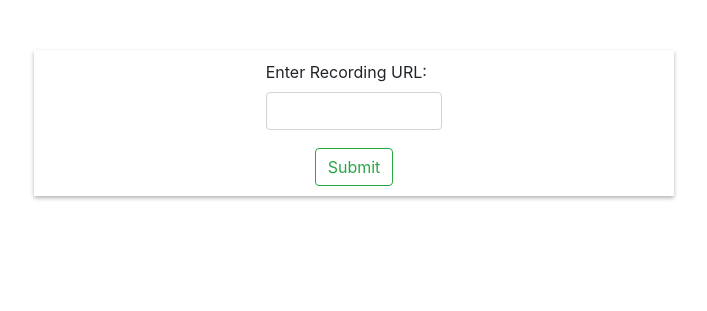
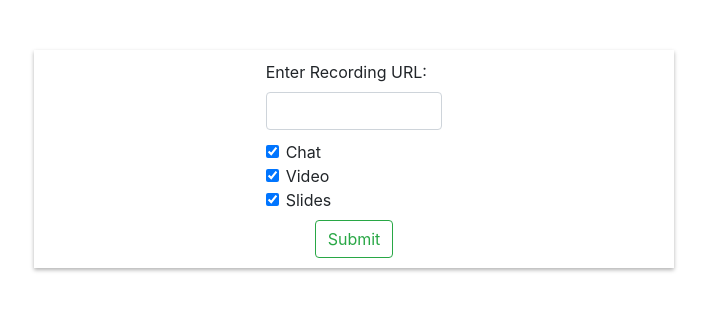
Before and after one commit to fossasia/bbb-download, a Flask app: page / in a window 1280 px wide. Shown: the part 57-368 px from the top of the page, without its empty margins (286-993 px from the left). Run offline with Flask 2, Linux system fonts and the light colour scheme; some libraries are stand-ins or nearby versions.

Commit message:
feat: provide user option to download chat/video/slides

```diff
--- a/backend/app.py
+++ b/backend/app.py
@@ -84,7 +84,7 @@ def download(session, base_url, base_dir, file_name, stream=False, force=False):
             fi.write(res.content)
 
 
-def download_meeting(url: str, meeting_id: str, max_workers: int = 16):
+def download_meeting(url: str, meeting_id: str, max_workers: int = 16, chat: bool = True, video: bool = True, slides: bool = True):
     base_dir = path.join("presentation", meeting_id)
     if not path.isdir(base_dir):
         makedirs(base_dir)
@@ -118,8 +118,8 @@ def download_meeting(url: str, meeting_id: str, max_workers: int = 16):
     typer.echo(typer.style("BBB Recording has been downloaded!", fg=typer.colors.GREEN))
 
 
-def main(url: str, meeting_id: str, max_workers: int = 16):
-    download_meeting(url, meeting_id, max_workers=max_workers)
+def main(url: str, meeting_id: str, max_workers: int = 16, chat: bool = True, video: bool = True, slides: bool = True):
+    download_meeting(url, meeting_id, max_workers=max_workers, chat=chat, video=video, slides=slides)
     createZIPAndDeleteFiles(meeting_id)
 
 def loopOverFiles(dirName: str, zipObj):
--- a/backend/templates/index.html
+++ b/backend/templates/index.html
@@ -107,6 +107,25 @@
         <input type="text" class="form-control" id="server" name="server" required="true" />
       </div>
 
+      <div class="form-check">
+        <input class="form-check-input" type="checkbox" value="" id="chat" name="chat" value="True" checked>
+        <label class="form-check-label" for="chat">
+          Chat
+        </label>
+      </div>
+      <div class="form-check">
+        <input class="form-check-input" type="checkbox" value="" id="video" name="video" value="True" checked>
+        <label class="form-check-label" for="video">
+          Video
+        </label>
+      </div>
+      <div class="form-check">
+        <input class="form-check-input" type="checkbox" value="" id="slides" name="slides" value="True" checked>
+        <label class="form-check-label" for="slides">
+          Slides
+        </label>
+      </div>
+
       <div id="loading">
       </div>
       <div id="tick-mark">
@@ -131,7 +150,6 @@
   <script>
     $('.form-group').on('submit', (e) => {
       e.preventDefault();
-      const form = document.getElementById('form');
       submitForm('form');
     })
 
```
